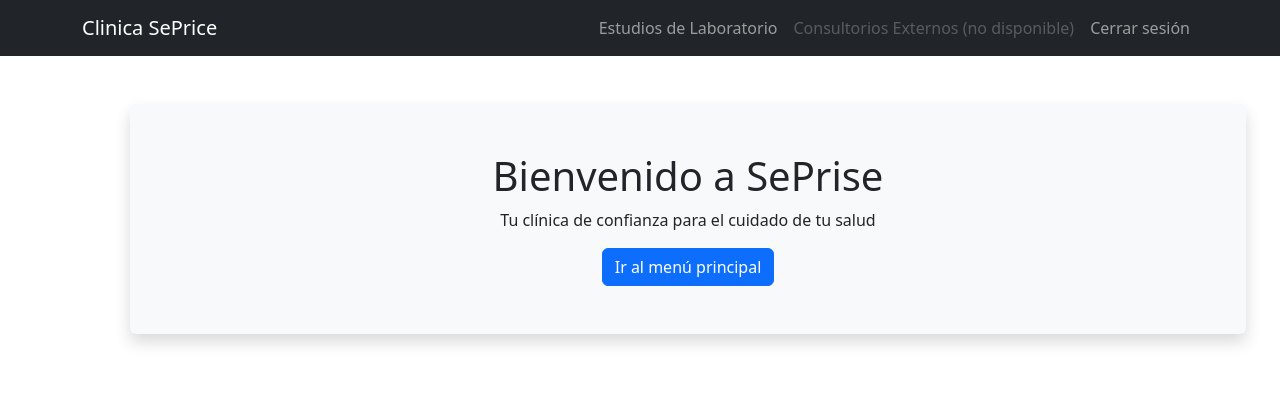
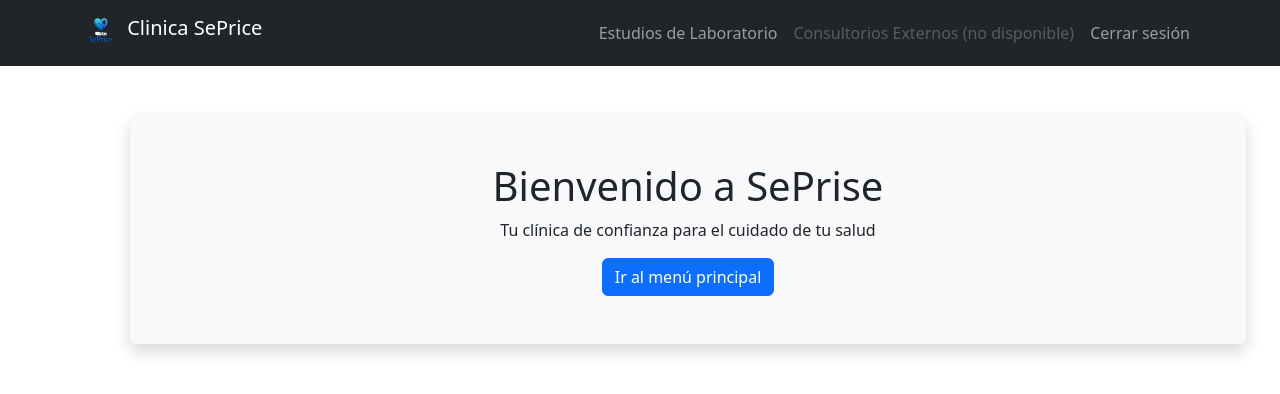
Before and after one commit to fraperrone/ifts29-pp2-proto-front, a React (Vite) app: page / in a window 1280 px wide. Shown: the top 394 px of the page. Built offline with nearby package versions, Linux system fonts and the light colour scheme; sample sign-in values are in the browser's storage.

Commit message:
agregamos logo

```diff
--- a/src/components/NavbarComponent.jsx
+++ b/src/components/NavbarComponent.jsx
@@ -19,9 +19,17 @@
 
   return (
     // generamos navbar con bootstrap
-     <Navbar bg="dark" variant="dark" expand="lg">
+    <Navbar bg="dark" variant="dark" expand="lg">
       <Container>
-        <Navbar.Brand href="/">Clinica SePrice</Navbar.Brand>
+        <Navbar.Brand href="/">
+          <img
+            src="imagenes/logo.png"   // ruta de tu logo
+            alt="Mi Logo"
+            width="40"
+            height="40"
+            className="d-inline-block align-top"
+          />{" "}
+          Clinica SePrice</Navbar.Brand>
         <Navbar.Toggle aria-controls="basic-navbar-nav" />
         <Navbar.Collapse id="basic-navbar-nav">
           <Nav className="ms-auto">
```
Also changed, not shown: public/imagenes/logo.png (renamed from public/imagenes/logo (1).png).
